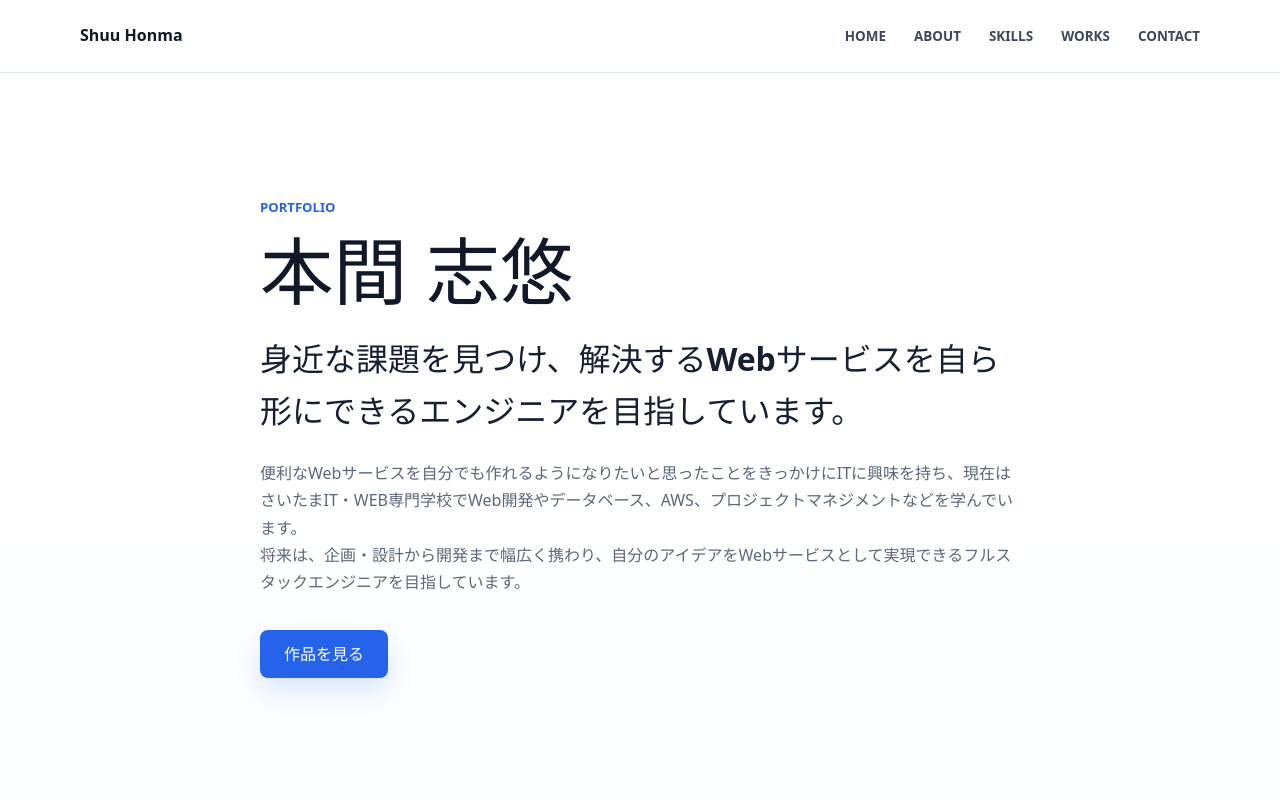
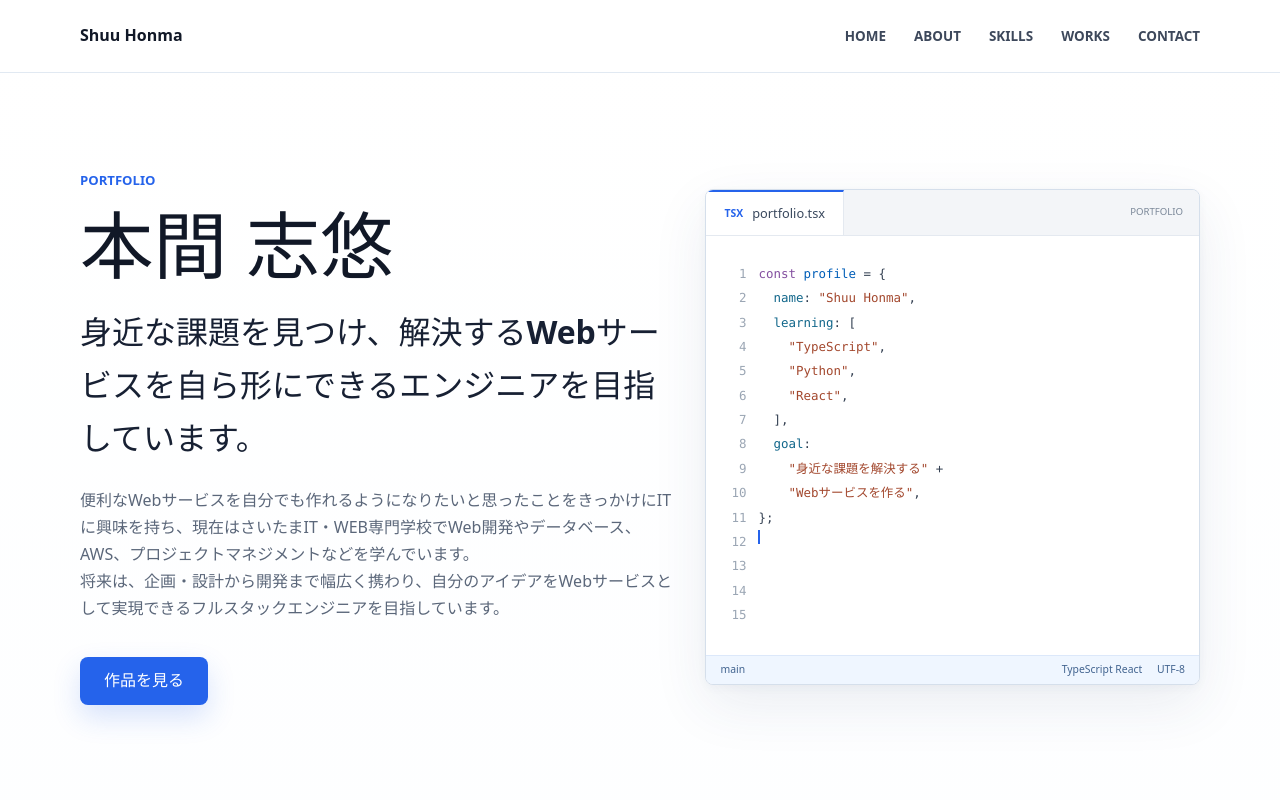
Before and after one commit to 0yuu321/portfolio, a React (Vite) app: page / in a window 1280 px wide. Shown: the top 800 px of the page. Built offline with nearby package versions, Linux system fonts and the light colour scheme.

Commit message:
Add light code editor with one-time typing animation to HOME

```diff
--- /dev/null
+++ b/src/components/CodeEditor.tsx
@@ -0,0 +1,94 @@
+import { useEffect, useState } from "react";
+
+type Token = { text: string; kind?: string };
+const token = (text: string, kind?: string): Token => ({ text, kind });
+const lines: Token[][] = [
+  [token("const ", "keyword"), token("profile", "variable"), token(" = {")],
+  [token("  name", "property"), token(": "), token('"Shuu Honma"', "string"), token(",")],
+  [token("  learning", "property"), token(": [")],
+  [token("    "), token('"TypeScript"', "string"), token(",")],
+  [token("    "), token('"Python"', "string"), token(",")],
+  [token("    "), token('"React"', "string"), token(",")],
+  [token("  ],")],
+  [token("  goal", "property"), token(":")],
+  [token("    "), token('"身近な課題を解決する"', "string"), token(" +")],
+  [token("    "), token('"Webサービスを作る"', "string"), token(",")],
+  [token("};")],
+  [],
+  [token("export default function ", "keyword"), token("Portfolio", "function"), token("() {")],
+  [token("  return ", "keyword"), token("<h1>", "tag"), token("{profile.name}"), token("</h1>", "tag"), token(";")],
+  [token("}")],
+];
+
+let offset = 0;
+const script = lines.map((line) => {
+  const start = offset;
+  const tokens = line.map((part) => {
+    const start = offset;
+    offset += part.text.length;
+    return { ...part, start, end: offset };
+  });
+  const end = offset;
+  offset += 1;
+  return { tokens, start, end };
+});
+const source = lines.map((line) => line.map((part) => part.text).join("")).join("\n");
+
+export function CodeEditor() {
+  const [position, setPosition] = useState(() =>
+    window.matchMedia("(prefers-reduced-motion: reduce)").matches ? source.length : 0,
+  );
+
+  useEffect(() => {
+    const preference = window.matchMedia("(prefers-reduced-motion: reduce)");
+    const finish = () => {
+      if (preference.matches) setPosition(source.length);
+    };
+    preference.addEventListener("change", finish);
+    return () => preference.removeEventListener("change", finish);
+  }, []);
+
+  useEffect(() => {
+    if (position >= source.length) return;
+    const previous = source[position - 1];
+    const delay = position === 0 ? 450 : previous === "\n" ? 160 : 24 + (position % 5) * 5;
+    const timer = window.setTimeout(() => setPosition((value) => value + 1), delay);
+    return () => window.clearTimeout(timer);
+  }, [position]);
+
+  const typing = position < source.length;
+  return (
+    <figure className="code-editor" aria-label="TypeScriptで表現した自己紹介">
+      <figcaption className="editor-tabs">
+        <span className="editor-file"><span className="editor-file-icon">TSX</span>portfolio.tsx</span>
+        <span className="editor-title">PORTFOLIO</span>
+      </figcaption>
+      <pre className="editor-accessible">{source}</pre>
+      <div className="editor-code" aria-hidden="true">
+        {script.map((line, lineIndex) => (
+          <div className="editor-line" key={lineIndex}>
+            <span className="editor-line-number">{lineIndex + 1}</span>
+            <span className="editor-line-text">
+              {line.tokens.map((part, index) => {
+                const visible = Math.max(0, Math.min(part.text.length, position - part.start));
+                const caret = typing && position >= part.start && position < part.end;
+                return (
+                  <span className={part.kind ? `syntax-${part.kind}` : undefined} key={index}>
+                    {part.text.slice(0, visible)}
+                    {caret && <span className="editor-caret" />}
+                    <span className="editor-pending">{part.text.slice(visible)}</span>
+                  </span>
+                );
+              })}
+              {typing && position === line.end && <span className="editor-caret" />}
+            </span>
+          </div>
+        ))}
+      </div>
+      <div className="editor-status" aria-hidden="true">
+        <span>main</span>
+        <span>TypeScript React <span className="editor-encoding">UTF-8</span></span>
+      </div>
+    </figure>
+  );
+}
--- a/src/components/Hero.tsx
+++ b/src/components/Hero.tsx
@@ -1,7 +1,9 @@
+import { CodeEditor } from "./CodeEditor";
+
 export function Hero() {
   return (
     <section id="home" className="hero section">
-      <div className="container">
+      <div className="container home-layout">
         <div className="hero-copy">
           <p className="section-kicker">Portfolio</p>
           <h1>本間 志悠</h1>
@@ -17,6 +19,7 @@ export function Hero() {
             作品を見る
           </a>
         </div>
+        <CodeEditor />
       </div>
     </section>
   );
--- a/src/styles.css
+++ b/src/styles.css
@@ -106,6 +106,167 @@ a {
 .hero-copy {
   max-width: 760px;
   margin: 0 auto;
+}
+
+.home-layout {
+  display: grid;
+  grid-template-columns: minmax(0, 1.2fr) minmax(0, 1fr);
+  align-items: center;
+  gap: 32px;
+}
+
+.home-layout .hero-copy {
+  min-width: 0;
+  margin: 0;
+}
+
+.code-editor {
+  width: 100%;
+  min-width: 0;
+  margin: 0;
+  overflow: hidden;
+  border: 1px solid #d5dfeb;
+  border-radius: 8px;
+  background: #ffffff;
+  box-shadow: 0 20px 55px rgba(41, 70, 110, 0.09), 0 3px 10px rgba(41, 70, 110, 0.04);
+}
+
+.editor-tabs {
+  display: flex;
+  align-items: center;
+  justify-content: space-between;
+  min-height: 46px;
+  border-bottom: 1px solid #e4e9f0;
+  background: #f3f5f8;
+}
+
+.editor-file {
+  display: flex;
+  align-items: center;
+  align-self: stretch;
+  gap: 9px;
+  border-top: 2px solid var(--accent);
+  border-right: 1px solid #e4e9f0;
+  background: #ffffff;
+  padding: 0 18px;
+  color: #39485d;
+  font-size: 0.8rem;
+}
+
+.editor-file-icon {
+  color: var(--accent);
+  font-size: 0.65rem;
+  font-weight: 800;
+}
+
+.editor-title {
+  padding: 0 16px;
+  color: #7a8798;
+  font-size: 0.6rem;
+}
+
+.editor-code {
+  padding: 26px 18px 28px 12px;
+  color: #344052;
+  font-family: Consolas, "Cascadia Code", "Courier New", monospace;
+  font-size: 0.78rem;
+  line-height: 1.95;
+}
+
+.editor-line {
+  display: grid;
+  grid-template-columns: 28px minmax(0, 1fr);
+  gap: 12px;
+  min-height: 1.95em;
+}
+
+.editor-line-number {
+  color: #9ba6b4;
+  text-align: right;
+  user-select: none;
+}
+
+.editor-line-text {
+  min-width: 0;
+  white-space: pre-wrap;
+  overflow-wrap: anywhere;
+}
+
+.editor-pending {
+  visibility: hidden;
+}
+
+.syntax-keyword { color: #8450a0; }
+.syntax-variable { color: #005eb8; }
+.syntax-property { color: #12678b; }
+.syntax-string { color: #a3482e; }
+.syntax-function { color: #766420; }
+.syntax-tag { color: #2462a8; }
+
+.editor-caret {
+  position: relative;
+  display: inline;
+}
+
+.editor-caret::after {
+  position: absolute;
+  top: 0;
+  left: 0;
+  height: 1.15em;
+  border-left: 2px solid var(--accent);
+  content: "";
+  animation: editor-caret-blink 1s steps(1) infinite;
+}
+
+.editor-status {
+  display: flex;
+  justify-content: space-between;
+  gap: 8px;
+  border-top: 1px solid #dce8fa;
+  background: var(--accent-soft);
+  padding: 5px 14px;
+  color: #41638f;
+  font-size: 0.65rem;
+}
+
+.editor-encoding {
+  margin-left: 12px;
+}
+
+.editor-accessible {
+  position: absolute;
+  width: 1px;
+  height: 1px;
+  overflow: hidden;
+  clip-path: inset(50%);
+  white-space: pre;
+}
+
+@keyframes editor-caret-blink {
+  50% { opacity: 0; }
+}
+
+@media (prefers-reduced-motion: reduce) {
+  .editor-caret::after {
+    animation: none;
+  }
+}
+
+@media (max-width: 900px) {
+  .home-layout {
+    grid-template-columns: minmax(0, 1fr);
+    gap: 20px;
+  }
+
+  .home-layout .hero-copy {
+    max-width: 760px;
+    margin: 0 auto;
+  }
+
+  .code-editor {
+    max-width: 520px;
+    margin: 0 auto;
+  }
 }
 
 .section-kicker {
```
